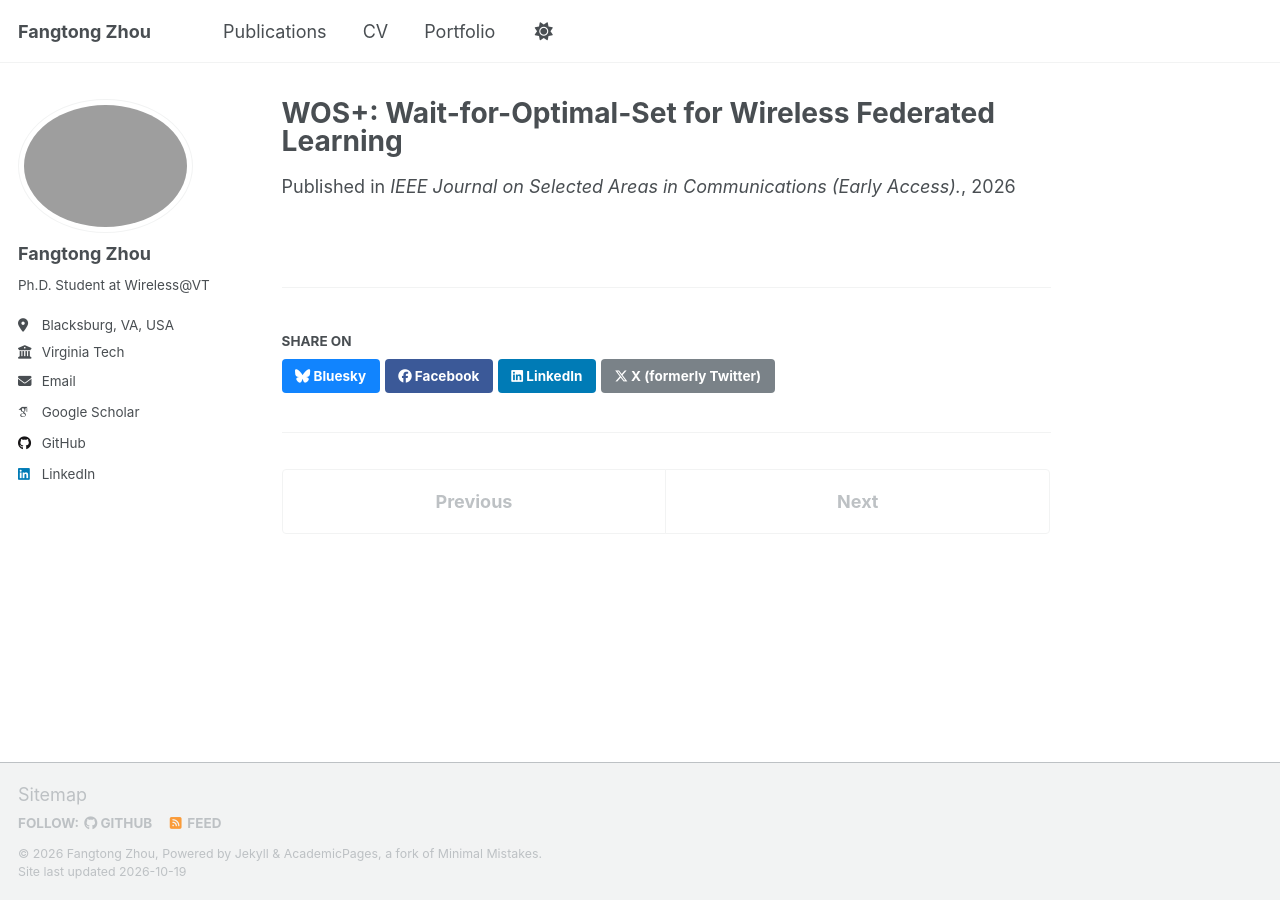
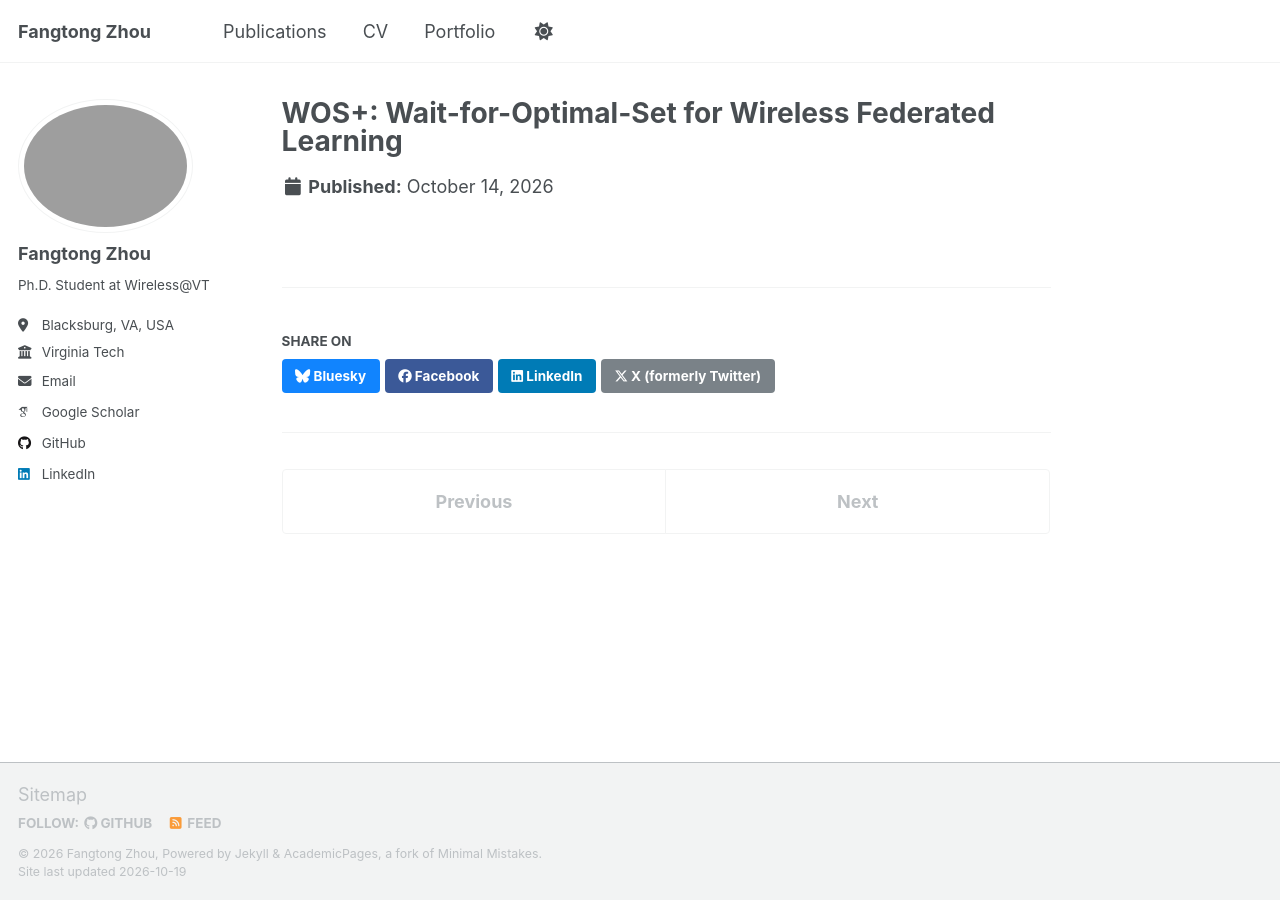
Before and after one commit to frontop137/frontop137.github.io, a Jekyll site: the page built from _publications/2026-10-14-jsac.md, in a window 1280 px wide. Built offline with Jekyll 4.4.1, drawn with Linux system fonts in a browser that asks for light colours; some web fonts are replaced; a script that is not in the unit is left out.

Commit message:
Fix journal entry formatting in publication metadata

```diff
--- a/_publications/2026-10-14-jsac.md
+++ b/_publications/2026-10-14-jsac.md
@@ -1,8 +1,7 @@
 ---
 title: "WOS+: Wait-for-Optimal-Set for Wireless Federated Learning"
 authors: "**Fangtong Zhou**, Yi Shi, Yubo Wu, Shiva Acharya, Luiz DaSilva, Sastry Kompella, Wenjing Lou, and Y.Thomas Hou"
-journal: "IEEE Journal on Selected Areas in Communications"
-venue: "IEEE Journal on Selected Areas in Communications (Early Access)."
+journal: "IEEE Journal on Selected Areas in Communications (Early Access)."
 year: 2026
 date: 2026-10-14
 year: 2026
```
